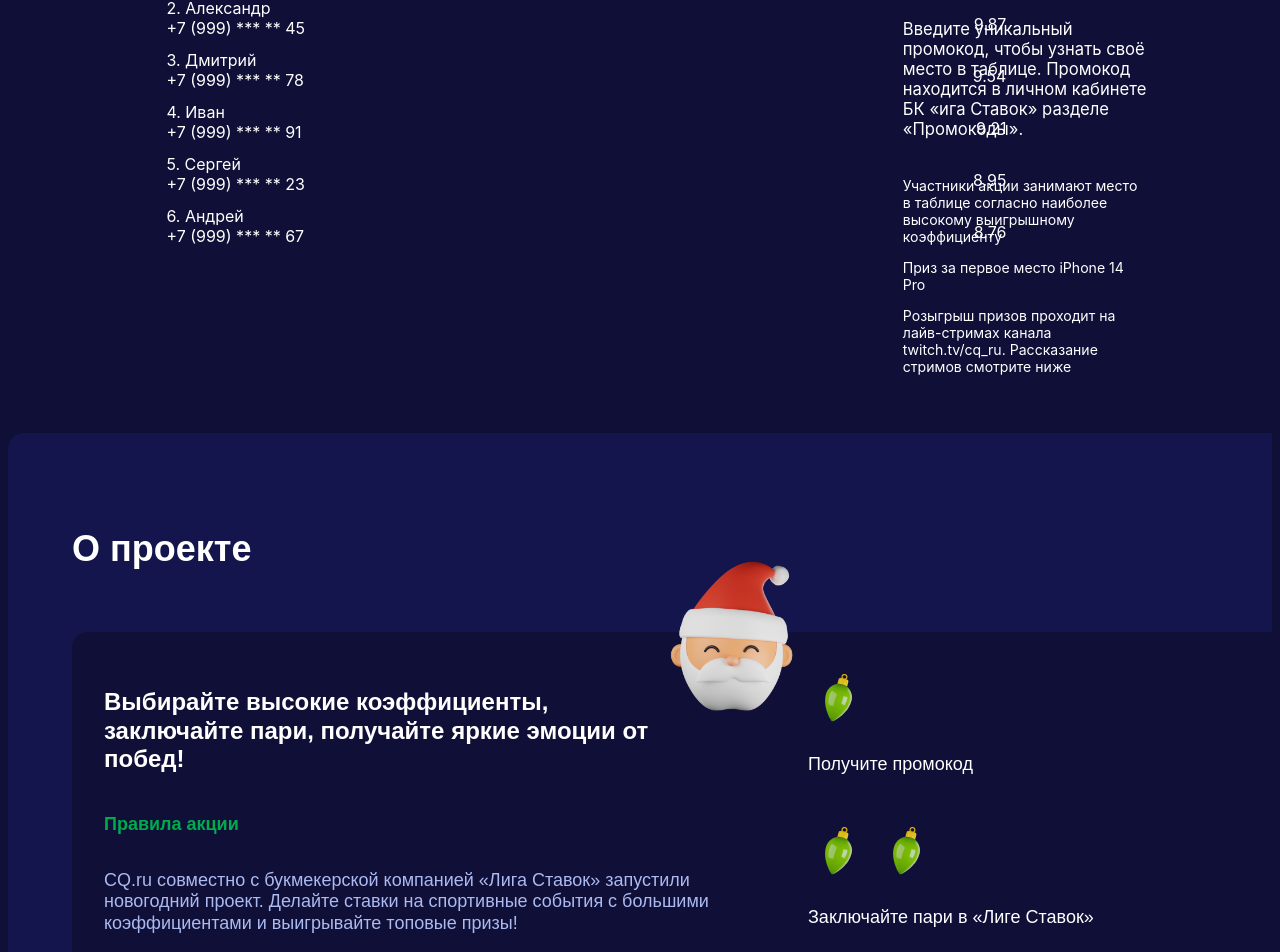
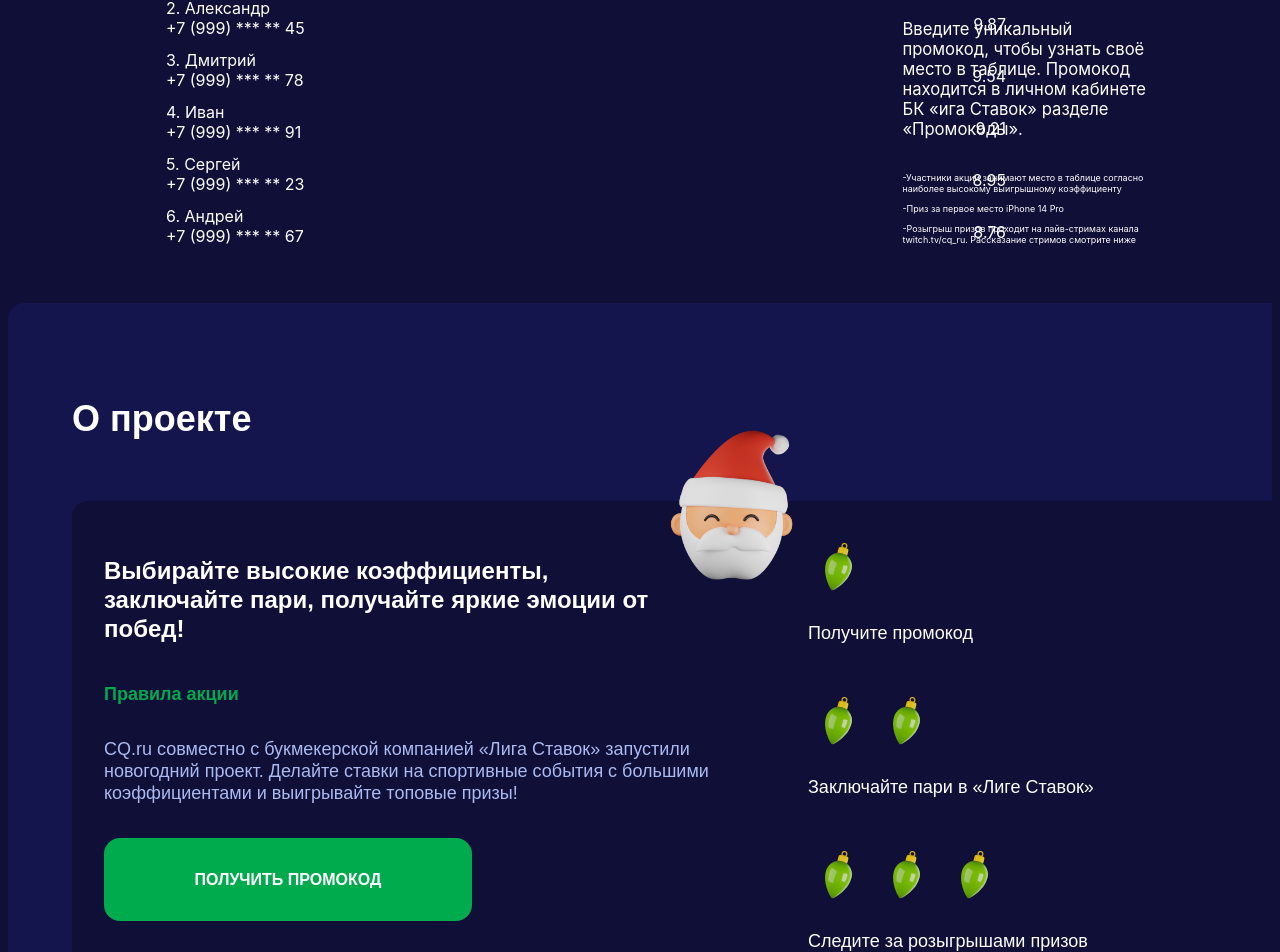
Before and after one commit to shifus/newyear, a Svelte app: page / in a window 1280 px wide. Shown: the part 3064-4016 px from the top of the page. Built offline with nearby package versions, Linux system fonts and the light colour scheme.

Commit message:
Повозится с таблицей и добавить символ осталось

```diff
--- a/src/components/Screen1.svelte
+++ b/src/components/Screen1.svelte
@@ -306,9 +306,9 @@
           </p>
 
           <div class="additional-info">
-            <p>Участники акции занимают место в таблице согласно наиболее высокому выигрышному коэффициенту</p>
-            <p>Приз за первое место iPhone 14 Pro</p>
-            <p>Розыгрыш призов проходит на лайв-стримах канала twitch.tv/cq_ru. Рассказание стримов смотрите ниже</p>
+            <p>-Участники акции занимают место в таблице согласно наиболее высокому выигрышному коэффициенту</p>
+            <p>-Приз за первое место iPhone 14 Pro</p>
+            <p>-Розыгрыш призов проходит на лайв-стримах канала twitch.tv/cq_ru. Рассказание стримов смотрите ниже</p>
           </div>
         </div>
       </div>
@@ -886,7 +886,7 @@
 
 
   .additional-info p {
-    font-size: 1.1vw;
+    font-size: 0.7vw;
     margin-bottom: 1vh;
     color: #ffffff;
   }
```
Also changed, not shown: public/build/bundle.css, public/build/bundle.js, 1 other file (tests, documents, lock files or other folders).
